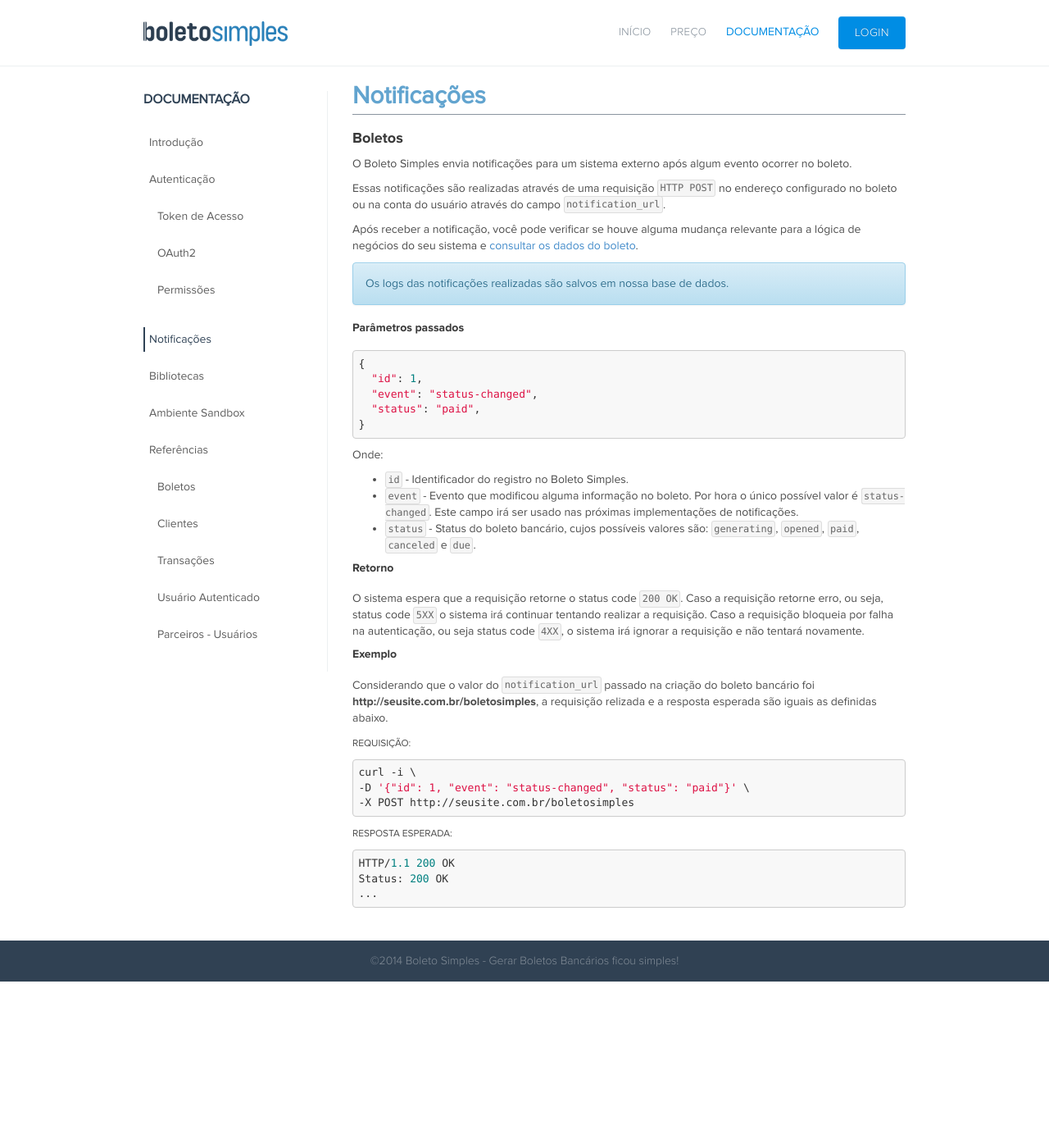
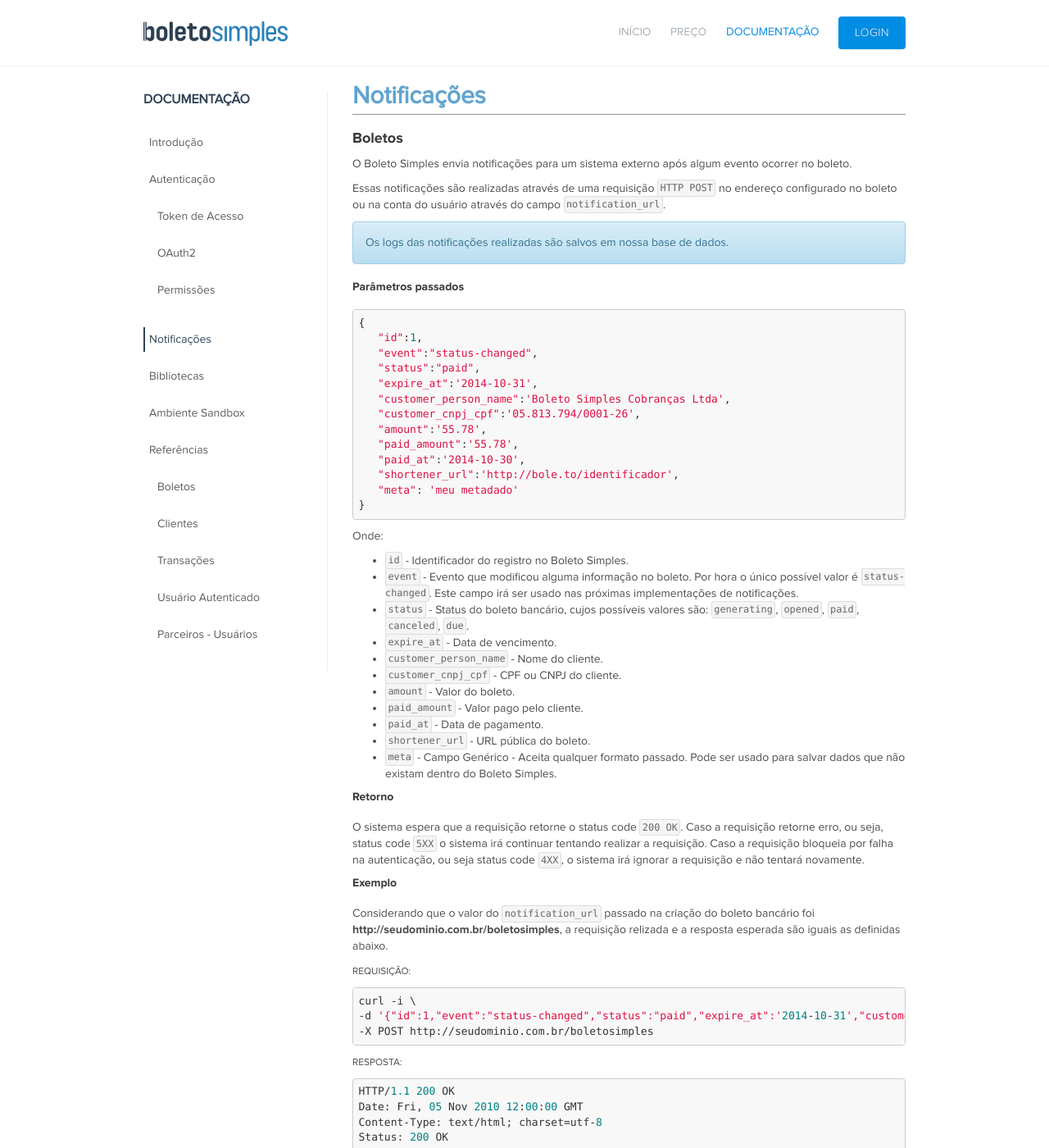
Before and after one commit to BoletoSimples/boletosimples-docs, a Jekyll site: the page built from notifications.md, in a window 1280 px wide and 1400 px high. Shown: the whole window at 82% size. Built offline with Jekyll 4.4.1, drawn with Linux system fonts in a browser that asks for light colours.

Commit message:
Revert "Revert "update notifications documentation""
This reverts commit 52ce7f7533cba0901018cf9a6113e5ea1a1c8a24.

```diff
--- a/notifications.md
+++ b/notifications.md
@@ -10,25 +10,41 @@ en: /en/notifications
 
 O Boleto Simples envia notificações para um sistema externo após algum evento ocorrer no boleto.
 
-Essas notificações são realizadas através de uma requisição `HTTP POST` no endereço configurado no boleto ou na conta do usuário através do campo `notification_url`.
-
-Após receber a notificação, você pode verificar se houve alguma mudança relevante para a lógica de negócios do seu sistema e [consultar os dados do boleto](/reference/v1/bank_billets/#informaes-do-boleto).
+  Essas notificações são realizadas através de uma requisição
+  `HTTP POST` no endereço configurado no
+  boleto ou na conta do usuário através do campo `notification_url`.
 
 <div class="alert alert-info">Os logs das notificações realizadas são salvos em nossa base de dados.</div>
 
 #### Parâmetros passados
 
 <pre class="bash">{
-  "id": 1,
-  "event": "status-changed",
-  "status": "paid",
+   "id":1,
+   "event":"status-changed",
+   "status":"paid",
+   "expire_at":'2014-10-31',
+   "customer_person_name":'Boleto Simples Cobranças Ltda',
+   "customer_cnpj_cpf":'05.813.794/0001-26',
+   "amount":'55.78',
+   "paid_amount":'55.78',
+   "paid_at":'2014-10-30',
+   "shortener_url":'http://bole.to/identificador',
+   "meta": 'meu metadado'
 }</pre>
 
 Onde:
 
 *   `id` - Identificador do registro no Boleto Simples.
 *   `event` - Evento que modificou alguma informação no boleto. Por hora o único possível valor é `status-changed`. Este campo irá ser usado nas próximas implementações de notificações.
-*   `status` - Status do boleto bancário, cujos possíveis valores são: `generating`, `opened`, `paid`, `canceled` e `due`.
+*   `status` - Status do boleto bancário, cujos possíveis valores são: `generating`, `opened`, `paid`, `canceled`, `due`.
+*   `expire_at` - Data de vencimento.
+*   `customer_person_name` - Nome do cliente.
+*   `customer_cnpj_cpf` - CPF ou CNPJ do cliente.
+*   `amount` - Valor do boleto.
+*   `paid_amount` - Valor pago pelo cliente.
+*   `paid_at` - Data de pagamento.
+*   `shortener_url` - URL pública do boleto.
+*   `meta` - Campo Genérico -  Aceita qualquer formato passado. Pode ser usado para salvar dados que não existam dentro do Boleto Simples.
 
 #### Retorno
 
@@ -36,20 +52,21 @@ O sistema espera que a requisição retorne o status code `200 OK`. Caso a requi
 
 #### Exemplo
 
-Considerando que o valor do `notification_url` passado na criação do boleto bancário foi **http://seusite.com.br/boletosimples**, a requisição relizada e a resposta esperada são iguais as definidas abaixo.
+Considerando que o valor do `notification_url` passado na criação do boleto bancário foi **http://seudominio.com.br/boletosimples**, a requisição relizada e a resposta esperada são iguais as definidas abaixo.
 
 <small>Requisição:</small>
 
 <pre class="bash">
 curl -i \
--D '{"id": 1, "event": "status-changed", "status": "paid"}' \
--X POST http://seusite.com.br/boletosimples
+-d '{"id":1,"event":"status-changed","status":"paid","expire_at":'2014-10-31',"customer_person_name":'Boleto Simples',"customer_cnpj_cpf":'05.813.794/0001-26',"amount":'55.78',"paid_amount":'55.78',"paid_at":'2014-10-30',"shortener_url":'http://bole.to/identificador',"meta":'meu metadado'}' \
+-X POST http://seudominio.com.br/boletosimples
 </pre>
 
-<small>Resposta Esperada:</small>
+<small>Resposta:</small>
 
 <pre class="json">
 HTTP/1.1 200 OK
+Date: Fri, 05 Nov 2010 12:00:00 GMT
+Content-Type: text/html; charset=utf-8
 Status: 200 OK
-...
 </pre>
```
